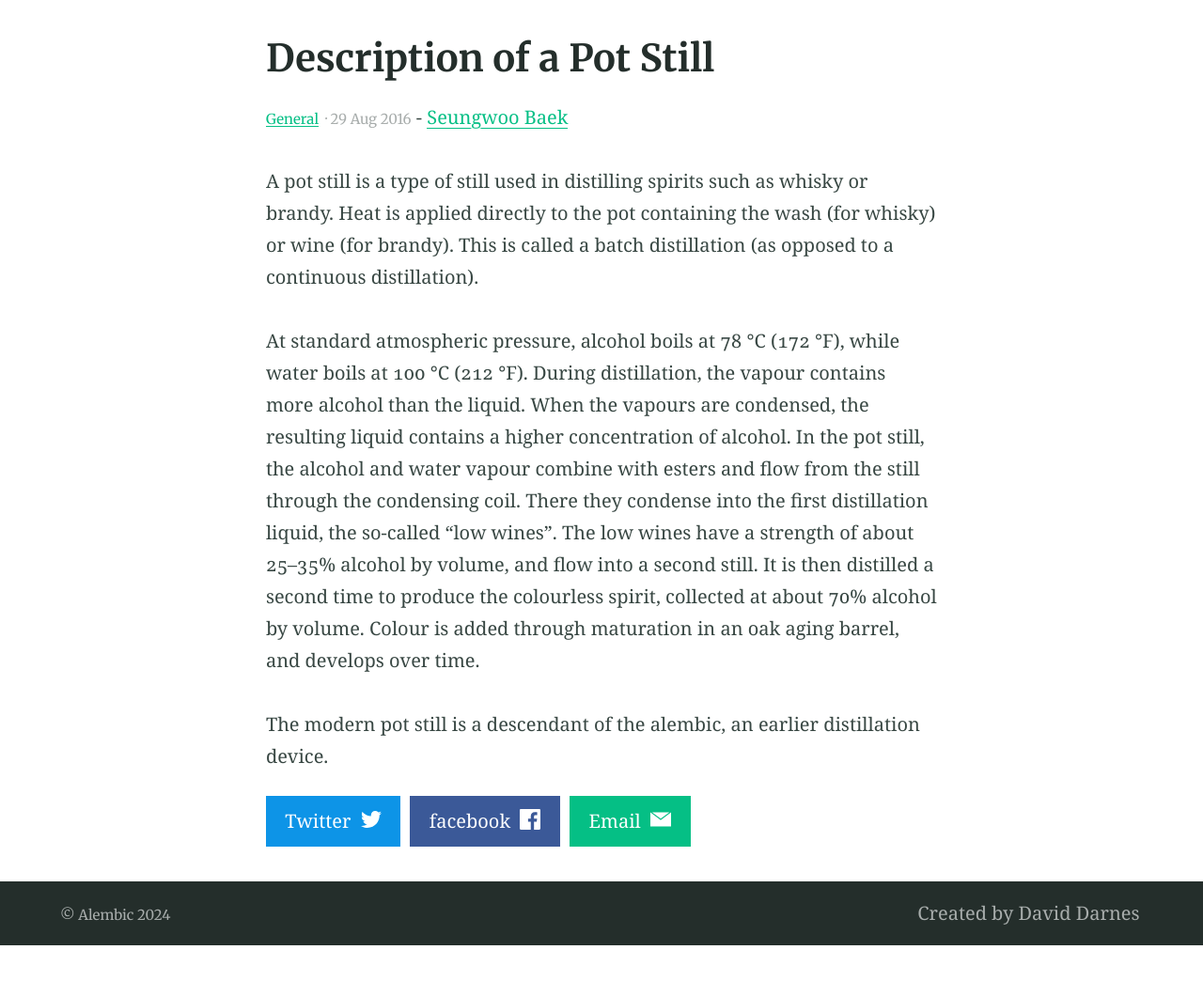
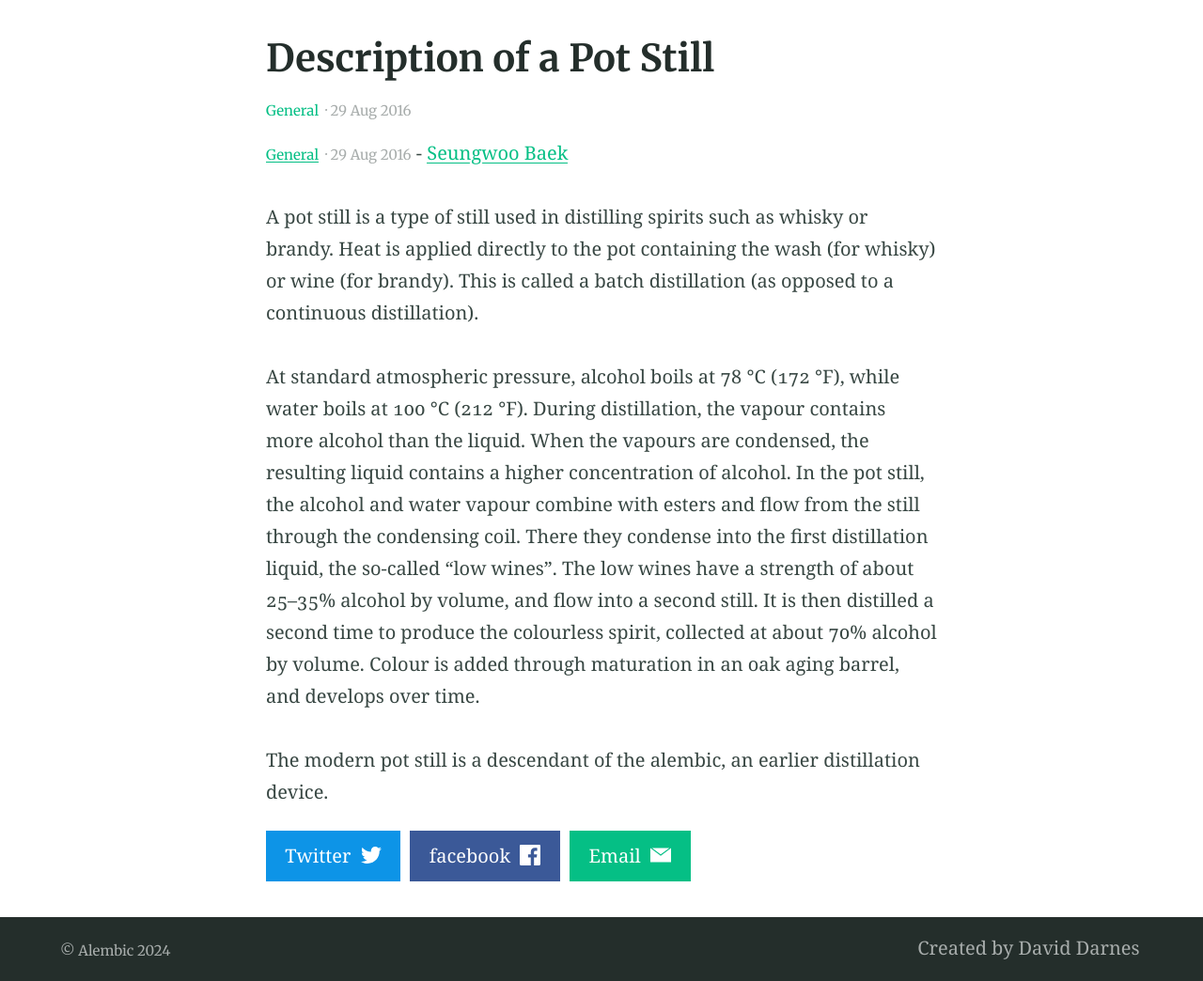
Before and after one commit to swthewhite-lab/swthewhite-lab.github.io, a Jekyll site: the page built from _posts/2016-08-29-example-post-three.md, in a window 1280 px wide. Shown: the part 408-1452 px from the top of the page at 94% size. Built offline with Jekyll 4.4.1, drawn with Linux system fonts in a browser that asks for light colours; before the commit the page ends 1414 px from its top, so only the background shows below that.

Commit message:
Update post.html

```diff
--- a/_layouts/post.html
+++ b/_layouts/post.html
@@ -9,8 +9,10 @@ layout: default
   <article class="article  article--post  content  typeset">
 
     <h1>{{ page.title }}</h1>
+    {% include post-meta.html %}
     <p>
       {% include post-meta.html %}
+
       {% assign author = site.authors | where: 'username', page.author | first %}
       {% if author %}
         - <a href="{{ author.url }}">{{ author.name }}</a>
```
